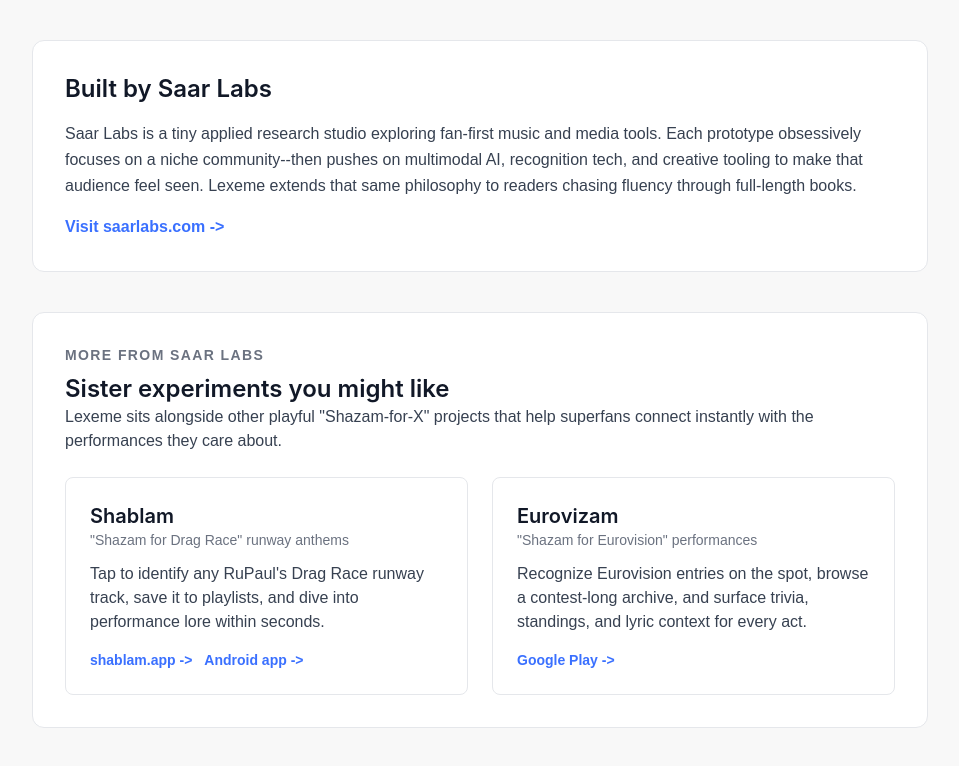
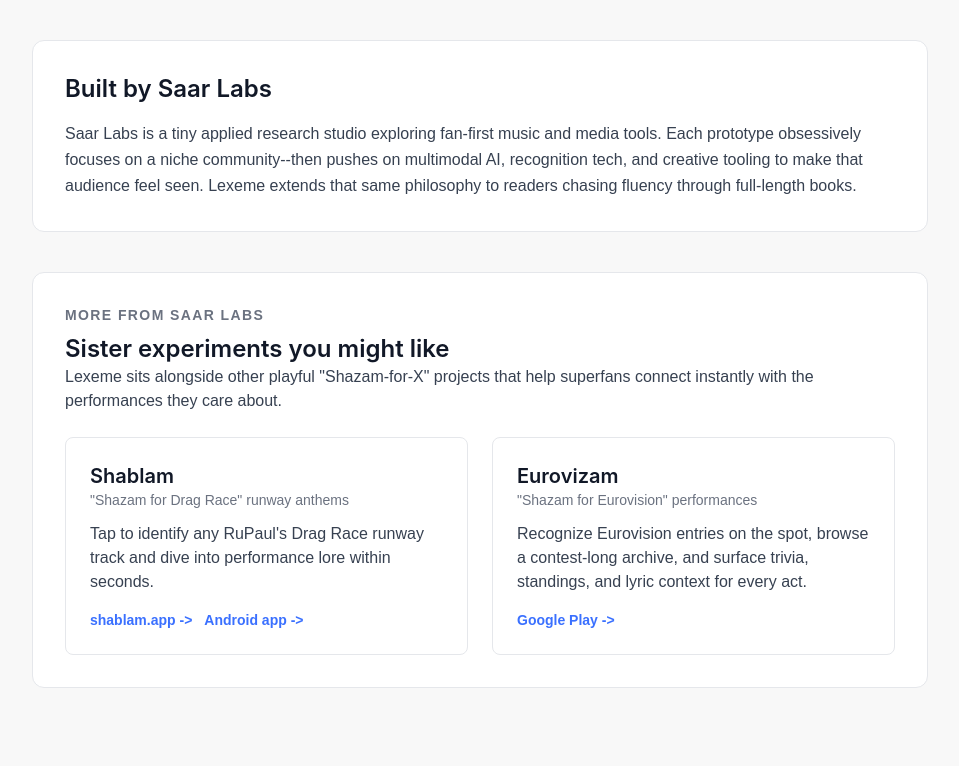
Before and after one commit to saarhaber/Lexeme, a React (Create React App) app in the folder frontend/: page /about in a window 1280 px wide. Shown: the part 828-1594 px from the top of the page, without its empty margins (160-1119 px from the left). Built offline with nearby package versions, Linux system fonts and the light colour scheme; no server answers.

Commit message:
Adjust Shablam description per feedback

```diff
--- a/frontend/src/pages/About.tsx
+++ b/frontend/src/pages/About.tsx
@@ -5,7 +5,7 @@ const SaarLabsProjects = [
       name: 'Shablam',
       tagline: '"Shazam for Drag Race" runway anthems',
       description:
-      "Tap to identify any RuPaul's Drag Race runway track, save it to playlists, and dive into performance lore within seconds.",
+        "Tap to identify any RuPaul's Drag Race runway track and dive into performance lore within seconds.",
     links: [
       { label: 'shablam.app', href: 'https://shablam.app' },
       { label: 'Android app', href: 'https://play.google.com/store/apps/details?id=com.saarlabs.shablam' },
@@ -61,14 +61,6 @@ const About: React.FC = () => {
             focuses on a niche community--then pushes on multimodal AI, recognition tech, and creative tooling to make that
             audience feel seen. Lexeme extends that same philosophy to readers chasing fluency through full-length books.
           </p>
-        <a
-          href="https://saarlabs.com"
-          target="_blank"
-          rel="noopener noreferrer"
-          className="inline-flex items-center text-primary font-semibold hover:underline"
-        >
-          Visit saarlabs.com {'->'}
-        </a>
         </section>
 
       <section className="bg-white border border-gray-200 rounded-xl p-8 space-y-6">
```
Lines whose indentation alone changed are shown as unchanged.
